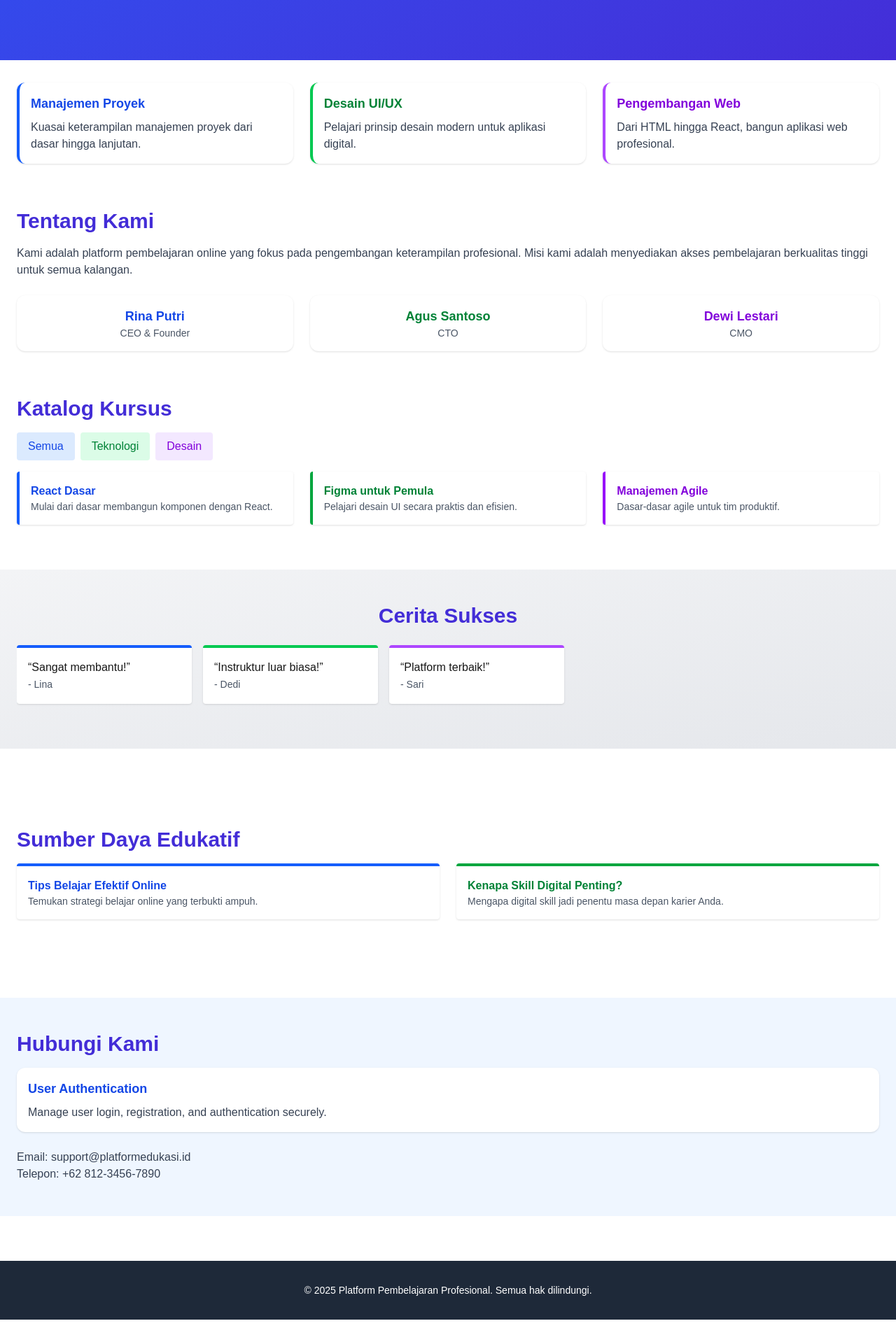
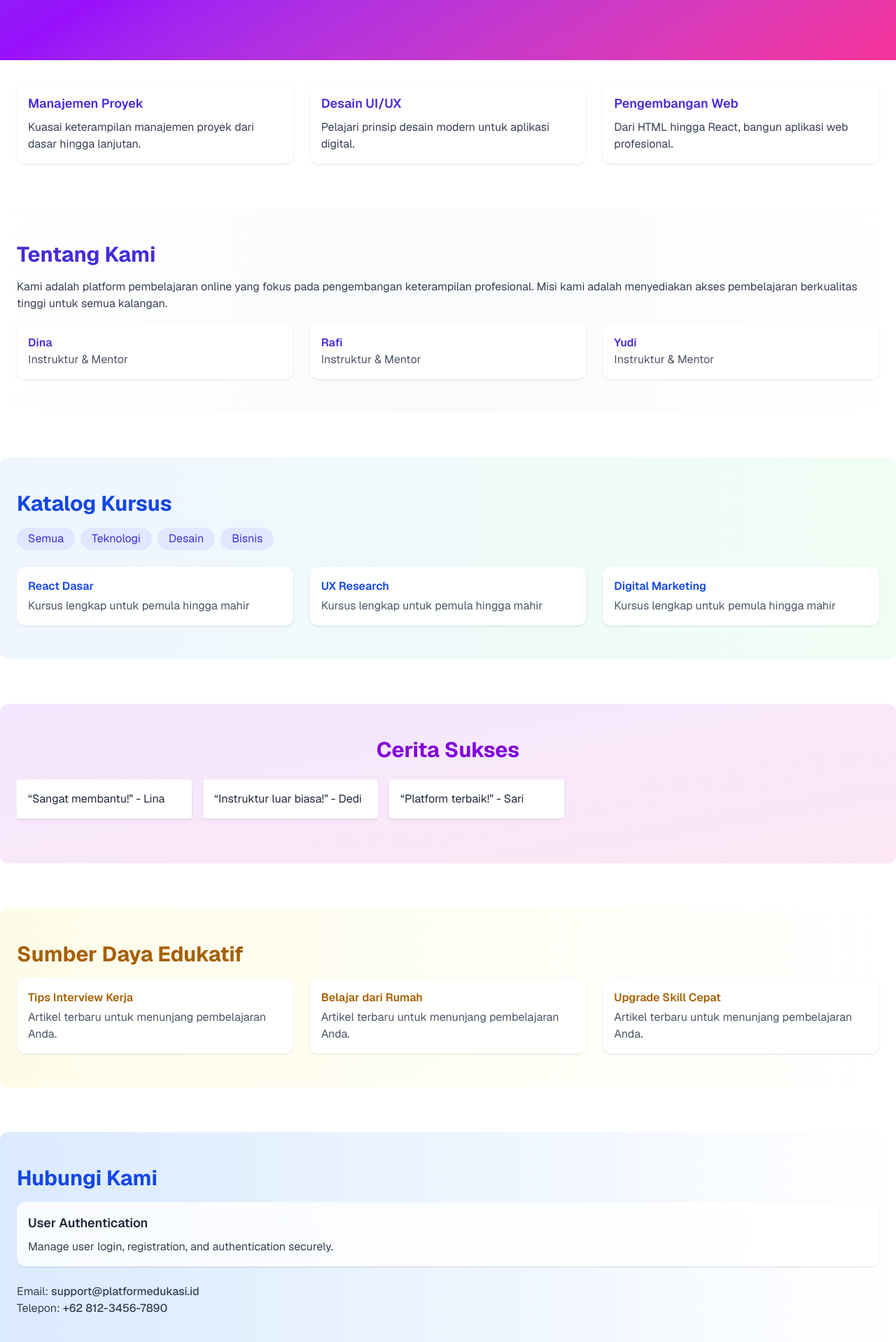
Before and after one commit to FirgiawanRistanto/company-profile, a Next.js app: page / in a window 1280 px wide. Shown: the part 714-2632 px from the top of the page at 70% size. Before the commit the page ends 2600 px from the top, so only its background shows below. Built offline with nearby package versions, Linux system fonts and the light colour scheme.

Commit message:
first commit

```diff
--- a/app/page.tsx
+++ b/app/page.tsx
@@ -2,22 +2,73 @@
 
 function UserAuth() {
   return (
-    <div className="p-4 bg-white rounded-xl shadow hover:shadow-lg transition">
-      <h3 className="font-semibold text-lg mb-2 text-blue-700">User Authentication</h3>
+    <div className="p-4 bg-white/80 backdrop-blur-md rounded-xl shadow hover:shadow-lg transition">
+      <h3 className="font-semibold text-lg text-gray-800 mb-2">User Authentication</h3>
       <p className="text-gray-700">Manage user login, registration, and authentication securely.</p>
+    </div>
+  );
+}
+
+function TeamShowcase() {
+  return (
+    <div className="grid md:grid-cols-3 gap-6">
+      {['Dina', 'Rafi', 'Yudi'].map((name, idx) => (
+        <div key={idx} className="bg-white/90 backdrop-blur-md p-4 rounded-xl shadow hover:shadow-lg transition">
+          <h4 className="font-semibold text-indigo-700">{name}</h4>
+          <p className="text-gray-600">Instruktur & Mentor</p>
+        </div>
+      ))}
+    </div>
+  );
+}
+
+function CourseFilter() {
+  return (
+    <div className="flex flex-wrap gap-2 mb-6">
+      {["Semua", "Teknologi", "Desain", "Bisnis"].map((cat, idx) => (
+        <button key={idx} className="bg-indigo-100 text-indigo-700 px-4 py-1 rounded-full hover:bg-indigo-200 transition">
+          {cat}
+        </button>
+      ))}
+    </div>
+  );
+}
+
+function CourseList() {
+  return (
+    <div className="grid md:grid-cols-3 gap-6">
+      {["React Dasar", "UX Research", "Digital Marketing"].map((course, idx) => (
+        <div key={idx} className="p-4 bg-white/90 backdrop-blur-md rounded-xl shadow hover:shadow-lg transition">
+          <h4 className="font-semibold text-blue-700 mb-1">{course}</h4>
+          <p className="text-gray-600">Kursus lengkap untuk pemula hingga mahir</p>
+        </div>
+      ))}
+    </div>
+  );
+}
+
+function BlogList() {
+  return (
+    <div className="grid md:grid-cols-3 gap-6">
+      {["Tips Interview Kerja", "Belajar dari Rumah", "Upgrade Skill Cepat"].map((title, idx) => (
+        <div key={idx} className="bg-white/90 backdrop-blur-md p-4 rounded-xl shadow hover:shadow-lg transition">
+          <h4 className="font-semibold text-yellow-700 mb-1">{title}</h4>
+          <p className="text-gray-600">Artikel terbaru untuk menunjang pembelajaran Anda.</p>
+        </div>
+      ))}
     </div>
   );
 }
 
 export default function WebsiteStructure() {
   return (
-    <div className="space-y-16">
+    <div className="space-y-16 font-sans text-gray-800">
       {/* Halaman Beranda */}
       <section id="beranda" className="space-y-8">
-        <div className="hero min-h-screen bg-gradient-to-br from-blue-600 to-indigo-700 text-white flex flex-col justify-center items-center text-center px-6">
+        <div className="hero min-h-screen bg-gradient-to-br from-indigo-600 via-purple-600 to-pink-500 text-white flex flex-col justify-center items-center text-center px-6">
           <h1 className="text-4xl md:text-6xl font-bold animate-fade-in drop-shadow-lg">Tingkatkan Keterampilan Profesional Anda</h1>
-          <p className="mt-4 text-lg md:text-xl text-blue-100">Platform pembelajaran online terbaik untuk karier yang lebih cerah</p>
-          <button className="mt-6 bg-white text-blue-700 font-semibold py-2 px-6 rounded-full hover:bg-blue-100 transition shadow">Lihat Kursus</button>
+          <p className="mt-4 text-lg md:text-xl text-white/90">Platform pembelajaran online terbaik untuk karier yang lebih cerah</p>
+          <button className="mt-6 bg-white text-indigo-600 font-semibold py-2 px-6 rounded-full hover:bg-indigo-100 transition shadow">Lihat Kursus</button>
         </div>
         <div className="grid md:grid-cols-3 gap-6 px-6 animate-fade-up">
           <CourseHighlight />
@@ -25,44 +76,44 @@ export default function WebsiteStructure() {
       </section>
 
       {/* Tentang Kami */}
-      <section id="tentang" className="px-6 animate-fade-up">
+      <section id="tentang" className="px-6 animate-fade-up bg-gradient-to-r from-white via-gray-50 to-white py-12 rounded-xl">
         <h2 className="text-3xl font-bold mb-4 text-indigo-700">Tentang Kami</h2>
         <p className="mb-4 text-gray-700">Kami adalah platform pembelajaran online yang fokus pada pengembangan keterampilan profesional. Misi kami adalah menyediakan akses pembelajaran berkualitas tinggi untuk semua kalangan.</p>
         <TeamShowcase />
       </section>
 
       {/* Katalog Kursus */}
-      <section id="kursus" className="px-6 animate-fade-up">
-        <h2 className="text-3xl font-bold mb-4 text-indigo-700">Katalog Kursus</h2>
+      <section id="kursus" className="px-6 animate-fade-up bg-gradient-to-r from-blue-50 to-green-50 py-12 rounded-xl">
+        <h2 className="text-3xl font-bold mb-4 text-blue-700">Katalog Kursus</h2>
         <CourseFilter />
         <CourseList />
       </section>
 
       {/* Testimonial */}
-      <section id="testimoni" className="bg-gradient-to-br from-gray-100 to-gray-200 px-6 py-12 animate-fade-up">
-        <h2 className="text-3xl font-bold mb-6 text-center text-indigo-700">Cerita Sukses</h2>
+      <section id="testimoni" className="bg-gradient-to-br from-purple-100 to-pink-100 px-6 py-12 animate-fade-up rounded-xl">
+        <h2 className="text-3xl font-bold mb-6 text-center text-purple-700">Cerita Sukses</h2>
         <TestimonialCarousel />
       </section>
 
       {/* Blog & Sumber Daya */}
-      <section id="blog" className="px-6 py-12 animate-fade-up">
-        <h2 className="text-3xl font-bold mb-4 text-indigo-700">Sumber Daya Edukatif</h2>
+      <section id="blog" className="px-6 py-12 animate-fade-up bg-gradient-to-r from-yellow-50 to-white rounded-xl">
+        <h2 className="text-3xl font-bold mb-4 text-yellow-700">Sumber Daya Edukatif</h2>
         <BlogList />
       </section>
 
       {/* Kontak */}
-      <section id="kontak" className="px-6 py-12 bg-blue-50 animate-fade-up">
-        <h2 className="text-3xl font-bold mb-4 text-indigo-700">Hubungi Kami</h2>
+      <section id="kontak" className="px-6 py-12 bg-gradient-to-r from-blue-100 to-white animate-fade-up rounded-xl">
+        <h2 className="text-3xl font-bold mb-4 text-blue-700">Hubungi Kami</h2>
         <UserAuth />
         <div className="mt-6 text-gray-700">
-          <p>Email: support@platformedukasi.id</p>
-          <p>Telepon: +62 812-3456-7890</p>
+          <p>Email: <span className="font-medium">support@platformedukasi.id</span></p>
+          <p>Telepon: <span className="font-medium">+62 812-3456-7890</span></p>
         </div>
       </section>
 
       {/* Footer */}
-      <footer className="bg-gray-800 text-white px-6 py-8 text-center animate-fade-up">
-        <p className="text-sm">&copy; 2025 Platform Pembelajaran Profesional. Semua hak dilindungi.</p>
+      <footer className="bg-gradient-to-r from-gray-800 to-gray-900 text-white px-6 py-8 text-center animate-fade-up">
+        <p>&copy; 2025 Platform Pembelajaran Profesional. Semua hak dilindungi.</p>
       </footer>
     </div>
   );
@@ -71,16 +122,16 @@ export default function WebsiteStructure() {
 function CourseHighlight() {
   return (
     <>
-      <div className="p-4 bg-white rounded-xl shadow hover:shadow-lg transition-transform hover:-translate-y-1 border-l-4 border-blue-600">
-        <h3 className="font-semibold text-lg mb-2 text-blue-700">Manajemen Proyek</h3>
+      <div className="p-4 bg-white/90 backdrop-blur-md rounded-xl shadow hover:shadow-xl transition-transform hover:-translate-y-1">
+        <h3 className="font-semibold text-lg text-indigo-700 mb-2">Manajemen Proyek</h3>
         <p className="text-gray-700">Kuasai keterampilan manajemen proyek dari dasar hingga lanjutan.</p>
       </div>
-      <div className="p-4 bg-white rounded-xl shadow hover:shadow-lg transition-transform hover:-translate-y-1 border-l-4 border-green-500">
-        <h3 className="font-semibold text-lg mb-2 text-green-700">Desain UI/UX</h3>
+      <div className="p-4 bg-white/90 backdrop-blur-md rounded-xl shadow hover:shadow-xl transition-transform hover:-translate-y-1">
+        <h3 className="font-semibold text-lg text-indigo-700 mb-2">Desain UI/UX</h3>
         <p className="text-gray-700">Pelajari prinsip desain modern untuk aplikasi digital.</p>
       </div>
-      <div className="p-4 bg-white rounded-xl shadow hover:shadow-lg transition-transform hover:-translate-y-1 border-l-4 border-purple-500">
-        <h3 className="font-semibold text-lg mb-2 text-purple-700">Pengembangan Web</h3>
+      <div className="p-4 bg-white/90 backdrop-blur-md rounded-xl shadow hover:shadow-xl transition-transform hover:-translate-y-1">
+        <h3 className="font-semibold text-lg text-indigo-700 mb-2">Pengembangan Web</h3>
         <p className="text-gray-700">Dari HTML hingga React, bangun aplikasi web profesional.</p>
       </div>
     </>
@@ -90,72 +141,9 @@ function CourseHighlight() {
 function TestimonialCarousel() {
   return (
     <div className="flex overflow-x-auto gap-4 scrollbar-hide pb-4">
-      <div className="min-w-[250px] bg-white p-4 rounded shadow hover:shadow-lg transition border-t-4 border-blue-600">&ldquo;Sangat membantu!&rdquo; <br /><span className="text-sm text-gray-600">- Lina</span></div>
-      <div className="min-w-[250px] bg-white p-4 rounded shadow hover:shadow-lg transition border-t-4 border-green-500">&ldquo;Instruktur luar biasa!&rdquo; <br /><span className="text-sm text-gray-600">- Dedi</span></div>
-      <div className="min-w-[250px] bg-white p-4 rounded shadow hover:shadow-lg transition border-t-4 border-purple-500">&ldquo;Platform terbaik!&rdquo; <br /><span className="text-sm text-gray-600">- Sari</span></div>
+      <div className="min-w-[250px] bg-white p-4 rounded shadow hover:shadow-lg transition text-gray-800">&ldquo;Sangat membantu!&rdquo; - Lina</div>
+      <div className="min-w-[250px] bg-white p-4 rounded shadow hover:shadow-lg transition text-gray-800">&ldquo;Instruktur luar biasa!&rdquo; - Dedi</div>
+      <div className="min-w-[250px] bg-white p-4 rounded shadow hover:shadow-lg transition text-gray-800">&ldquo;Platform terbaik!&rdquo; - Sari</div>
     </div>
   );
 }
-
-function TeamShowcase() {
-  return (
-    <div className="grid md:grid-cols-3 gap-6 mt-6">
-      <div className="p-4 bg-white rounded-xl shadow text-center">
-        <h4 className="text-lg font-semibold text-blue-700">Rina Putri</h4>
-        <p className="text-sm text-gray-600">CEO & Founder</p>
-      </div>
-      <div className="p-4 bg-white rounded-xl shadow text-center">
-        <h4 className="text-lg font-semibold text-green-700">Agus Santoso</h4>
-        <p className="text-sm text-gray-600">CTO</p>
-      </div>
-      <div className="p-4 bg-white rounded-xl shadow text-center">
-        <h4 className="text-lg font-semibold text-purple-700">Dewi Lestari</h4>
-        <p className="text-sm text-gray-600">CMO</p>
-      </div>
-    </div>
-  );
-}
-
-function CourseFilter() {
-  return (
-    <div className="mb-4 flex flex-wrap gap-2">
-      <button className="px-4 py-2 bg-blue-100 text-blue-700 rounded hover:bg-blue-200">Semua</button>
-      <button className="px-4 py-2 bg-green-100 text-green-700 rounded hover:bg-green-200">Teknologi</button>
-      <button className="px-4 py-2 bg-purple-100 text-purple-700 rounded hover:bg-purple-200">Desain</button>
-    </div>
-  );
-}
-
-function CourseList() {
-  return (
-    <div className="grid md:grid-cols-3 gap-6">
-      <div className="p-4 bg-white rounded shadow border-l-4 border-blue-600">
-        <h4 className="font-semibold text-blue-700">React Dasar</h4>
-        <p className="text-sm text-gray-600">Mulai dari dasar membangun komponen dengan React.</p>
-      </div>
-      <div className="p-4 bg-white rounded shadow border-l-4 border-green-600">
-        <h4 className="font-semibold text-green-700">Figma untuk Pemula</h4>
-        <p className="text-sm text-gray-600">Pelajari desain UI secara praktis dan efisien.</p>
-      </div>
-      <div className="p-4 bg-white rounded shadow border-l-4 border-purple-600">
-        <h4 className="font-semibold text-purple-700">Manajemen Agile</h4>
-        <p className="text-sm text-gray-600">Dasar-dasar agile untuk tim produktif.</p>
-      </div>
-    </div>
-  );
-}
-
-function BlogList() {
-  return (
-    <div className="grid md:grid-cols-2 gap-6">
-      <div className="bg-white p-4 rounded shadow border-t-4 border-blue-600">
-        <h4 className="font-semibold text-blue-700">Tips Belajar Efektif Online</h4>
-        <p className="text-sm text-gray-600">Temukan strategi belajar online yang terbukti ampuh.</p>
-      </div>
-      <div className="bg-white p-4 rounded shadow border-t-4 border-green-600">
-        <h4 className="font-semibold text-green-700">Kenapa Skill Digital Penting?</h4>
-        <p className="text-sm text-gray-600">Mengapa digital skill jadi penentu masa depan karier Anda.</p>
-      </div>
-    </div>
-  );
-}
```
